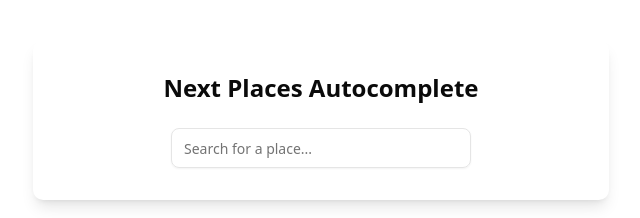
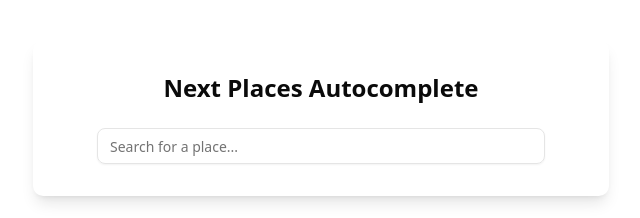
Before and after one commit to aayushm10001/next-places-autocomplete, a Next.js app: page / in a window 1280 px wide. Shown: the top 218 px of the page, without its empty margins (319-959 px from the left). Built offline with nearby package versions, Linux system fonts and the light colour scheme; what @googlemaps/places would draw is missing.

Commit message:
Remove styles from within component
Signed-off-by: Aayush Mahajan <aayush10001@gmail.com>

```diff
--- a/src/app/page.tsx
+++ b/src/app/page.tsx
@@ -18,7 +18,8 @@ export default function Page() {
           Next Places Autocomplete
         </h1>
 
-        <div className="flex justify-center">
+        <div className="flex justify-center w-full">
+          <div className="w-full max-w-md">
             <PlacesAutocomplete
               onSelectCallback={(selectedDetails) => {
                 setDetails(selectedDetails);
@@ -27,6 +28,7 @@ export default function Page() {
               includedPrimaryTypes={["(regions)"]}
               throttle_ms={400}
             />
+          </div>
         </div>
 
         {details && (
--- a/src/components/autocomplete/PlacesAutocomplete.tsx
+++ b/src/components/autocomplete/PlacesAutocomplete.tsx
@@ -20,7 +20,6 @@ import {
   PopoverAnchor,
   PopoverContent,
 } from "@/components/ui/popover";
-import { cn } from "@/lib/utils";
 
 type PlacesAutocompleteComponentSpecificProps = {
   onSelectCallback: (details: PlaceDetails | null) => void;
@@ -47,7 +46,7 @@ export function PlacesAutocomplete(props: PlacesAutocompleteProps) {
   return (
     <Popover open={shouldShowPopover}>
       <PopoverAnchor asChild>
-        <div className="relative w-[300px]">
+        <div className="relative w-full">
           <Input
             value={input}
             placeholder={placeholder}
@@ -57,14 +56,13 @@ export function PlacesAutocomplete(props: PlacesAutocompleteProps) {
             }}
             onFocus={() => setOpen(true)}
             onBlur={() => setOpen(false)}
-            className={cn("h-10", props.className)}
+            className={props.className}
           />
         </div>
       </PopoverAnchor>
       <PopoverContent
-        className="w-[300px] p-0 shadow-md border rounded-md z-50"
-        side="bottom"
-        align="start"
+        className="relative p-0"
+        style={{ width: "var(--radix-popover-trigger-width)" }}
         onOpenAutoFocus={(e) => e.preventDefault()}
       >
         <Command shouldFilter={false}>
@@ -78,6 +76,7 @@ export function PlacesAutocomplete(props: PlacesAutocompleteProps) {
                     setOpen(false);
                     await onSelect(suggestion.place!, suggestion.text!.text!);
                   }}
+                  style={{ height: "var(--radix-popover-trigger-height)" }}
                 >
                   {suggestion.text!.text!}
                 </CommandItem>
```
Lines whose indentation alone changed are shown as unchanged.
